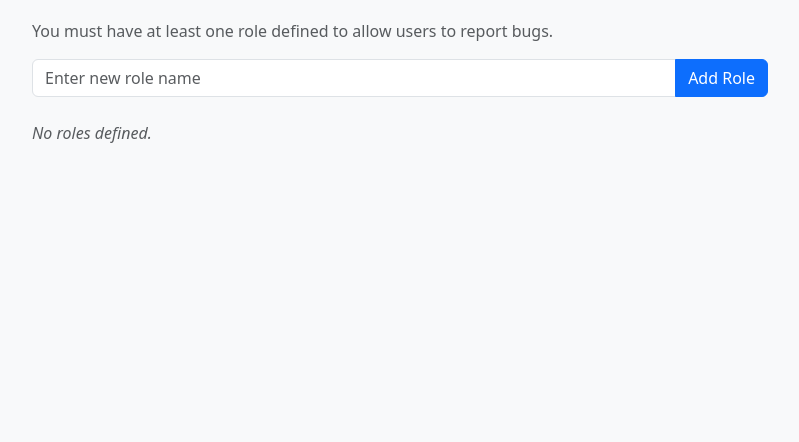
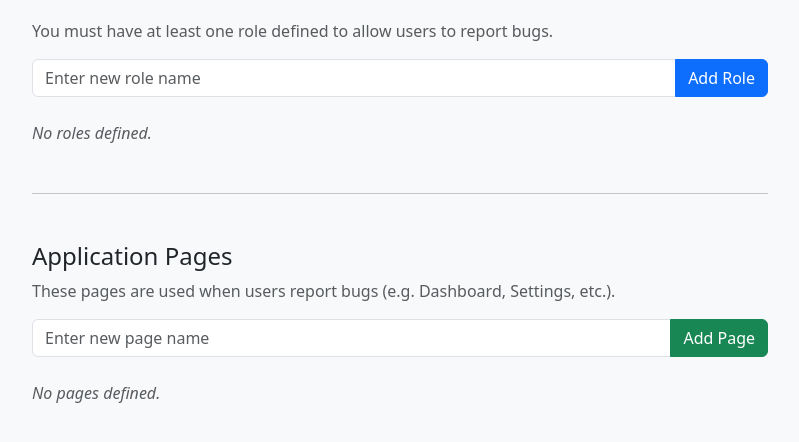
Before and after one commit to uol-feps-soc-comp3932-project-2425/synoptic-project-nwoodham72, a Flask app: template flik-foundation/app/templates/documentation.html in a window 1280 px wide. Shown: the part 147-589 px from the top of the page, without its empty margins (240-1039 px from the left). Run offline with Flask 3, Linux system fonts and the light colour scheme; the template is opened without the code that fills it, so the values that code supplies are empty.

Commit message:
feat: display page names on documentation

```diff
--- a/flik-foundation/app/templates/base.html
+++ b/flik-foundation/app/templates/base.html
@@ -54,7 +54,7 @@
         </div>
     </nav>
 
-    <!-- New page content -->
+    <!-- Page content -->
     <div class="container py-5 form-container">
         {% with messages = get_flashed_messages(with_categories=true) %}
             {% if messages %}
--- a/flik-foundation/app/templates/documentation.html
+++ b/flik-foundation/app/templates/documentation.html
@@ -5,6 +5,9 @@
 <h2 class="mb-4">Manage your Documentation</h2>
 <p class="text-muted">You must have at least one role defined to allow users to report bugs.</p>
 
+<!-- ------------------------- -->
+<!-- Add New Role -->
+<!-- ------------------------- -->
 <form method="POST" class="mb-4">
     <div class="input-group">
         <input type="text" name="role_name" class="form-control" placeholder="Enter new role name" required>
@@ -12,24 +15,59 @@
     </div>
 </form>
 
+<!-- ------------------------- -->
+<!-- List Roles -->
+<!-- ------------------------- -->
 {% if application_roles %}
     <h5>Existing Roles:</h5>
-    <ul class="list-group"></ul>
+    <ul class="list-group">
         {% for application_role in application_roles %}
             <li class="list-group-item d-flex justify-content-between align-items-center">
                 <form class="d-flex flex-grow-1" method="POST" action="{{ url_for('runbook.update_application_role', application_role_id=application_role.id) }}">
                     <input name="new_name" class="form-control me-2" value="{{ application_role.name }}" required>
-                    <button class="btn btn btn-outline-primary" type="submit">Update</button>
+                    <button class="btn btn-outline-primary" type="submit">Update</button>
                 </form>
 
                 <form method="POST" action="{{ url_for('runbook.delete_application_role', application_role_id=application_role.id) }}" class="ms-2">
-                    <button class="btn btn btn-outline-danger" onclick="return confirm('Delete this role?')" type="submit">Delete</button>
+                    <button class="btn btn-outline-danger" onclick="return confirm('Delete this role?')" type="submit">Delete</button>
                 </form>
-            </li><br>
+            </li>
         {% endfor %}
     </ul>
 {% else %}
     <p class="text-muted"><i>No roles defined.</i></p>
 {% endif %}
 
+<hr class="my-5">
+
+<!-- ------------------------- -->
+<!-- Add New Page -->
+<!-- ------------------------- -->
+<h4>Application Pages</h4>
+<p class="text-muted">These pages are used when users report bugs (e.g. Dashboard, Settings, etc.).</p>
+
+<form method="POST" action="{{ url_for('runbook.add_application_page') }}" class="mb-4">
+    <div class="input-group">
+        <input type="text" name="page_name" class="form-control" placeholder="Enter new page name" required>
+        <button class="btn btn-success" type="submit">Add Page</button>
+    </div>
+</form>
+
+<!-- ------------------------- -->
+<!-- List Pages -->
+<!-- ------------------------- -->
+{% if application_pages %}
+    <h5>Existing Pages:</h5>
+    <ul class="list-group">
+        {% for page in application_pages %}
+            <li class="list-group-item d-flex justify-content-between align-items-center">
+                {{ page.name }}
+
+            </li>
+        {% endfor %}
+    </ul>
+{% else %}
+    <p class="text-muted"><i>No pages defined.</i></p>
+{% endif %}
+
 {% endblock %}
```
Also changed, not shown: flik-foundation/app/runbook.py (+26 -3 lines), flik-foundation/migrations/versions/16e2c82046ec_added_applicationpage.py (added, +33 -0 lines).
